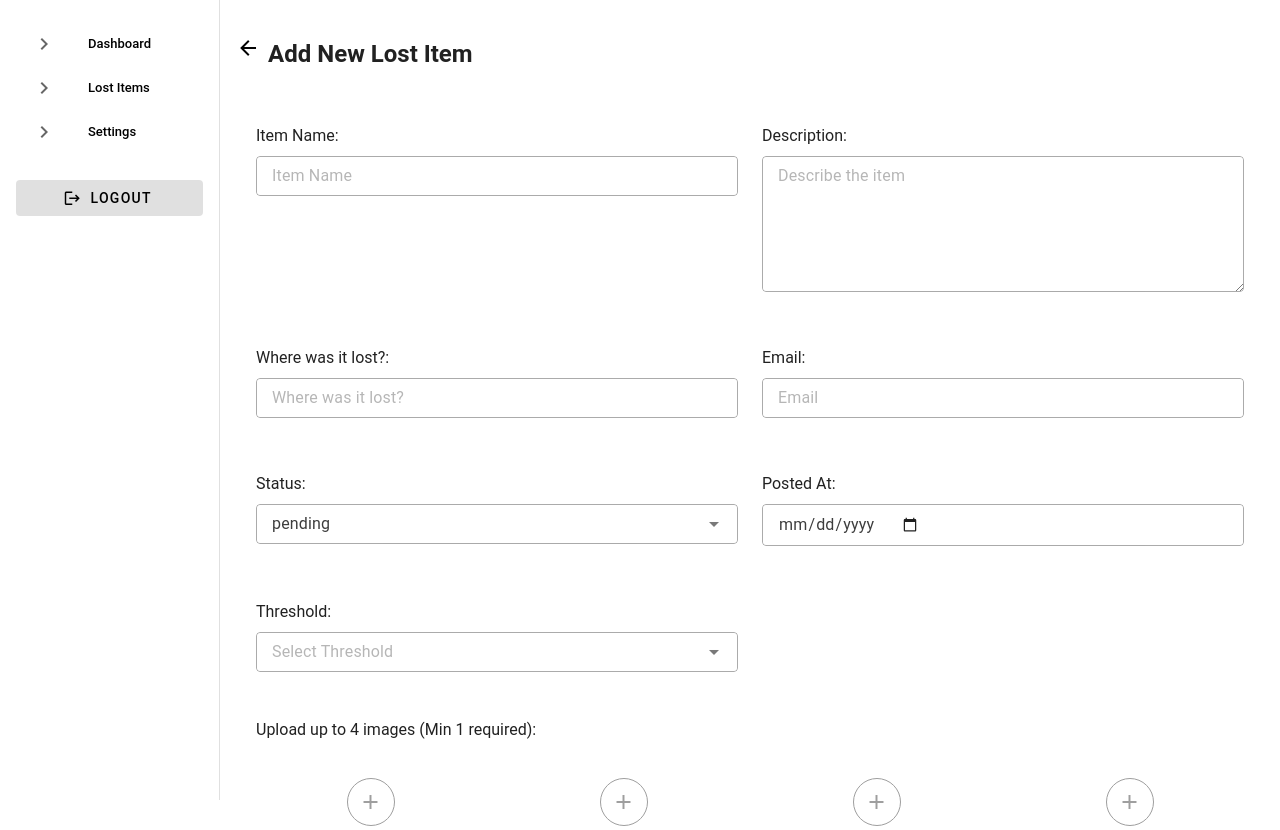
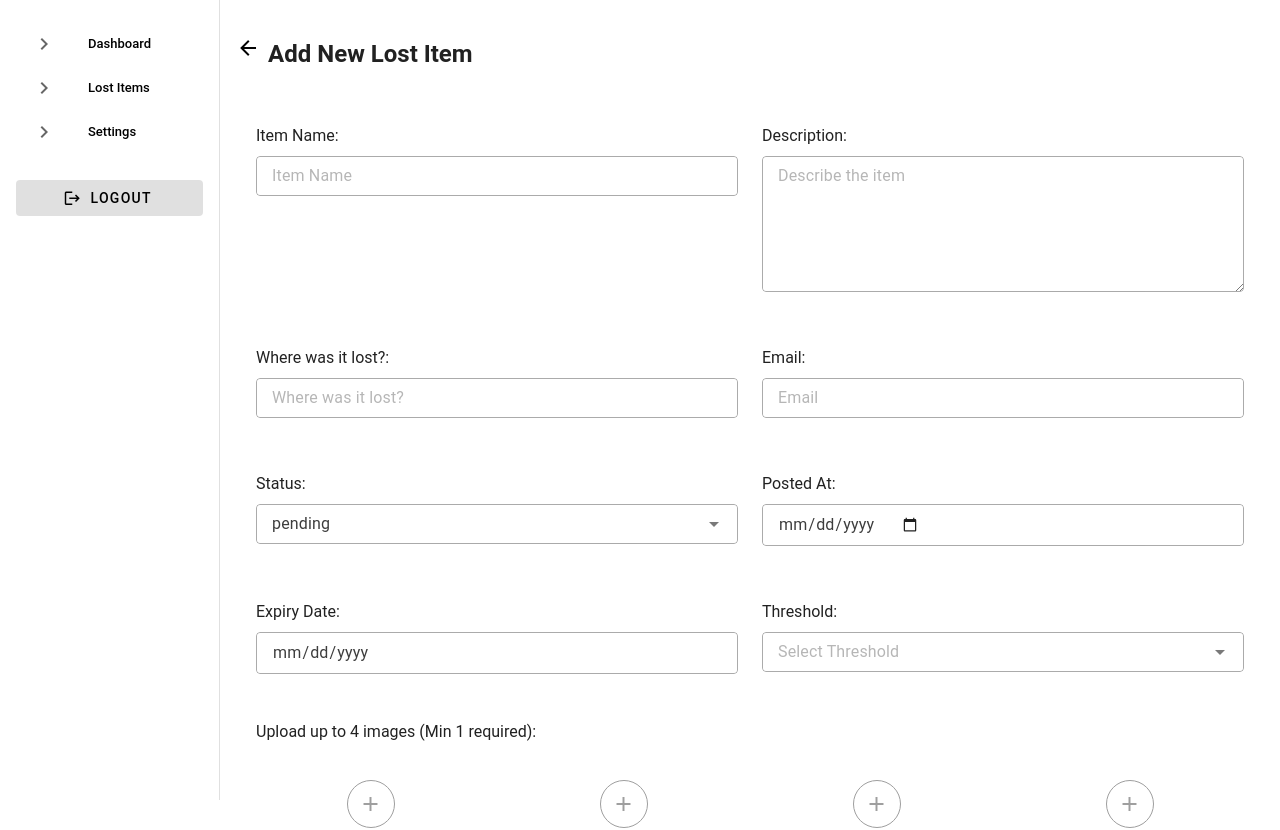
Before and after one commit to Shubhankamin/Find-Admin, a Nuxt app: page /items/1 in a window 1280 px wide. Shown: the top 830 px of the page. Built offline with nearby package versions, Linux system fonts and the light colour scheme.

Commit message:
expiry date added

```diff
--- a/components/DataTable.vue
+++ b/components/DataTable.vue
@@ -24,8 +24,8 @@
       </template>
 
       <!-- Actions -->
-      <template #item.actions="{ item }">
-        <div class="d-flex align-center">
+      <template #item.actions="{ item }" class="d-flex align-center">
+        <div class="d-flex align-center ">
           <v-btn icon color="red" variant="text" @click="emitDelete(item)">
             <v-icon>mdi-delete</v-icon>
           </v-btn>
--- a/pages/items/[id].vue
+++ b/pages/items/[id].vue
@@ -87,7 +87,18 @@
               required
               :readonly="mode === 'edit'"
             />
-            <!-- <VueDatePicker v-model="date" /> -->
+          </v-col v-if="mode === 'edit'">
+              <v-col cols="12" md="6">
+            <p class="py-2">Expiry Date:</p>
+            <v-text-field
+              v-model="form.expiryDate"
+              placeholder="Expiry Date"
+              type="date"
+              variant="outlined"
+              density="compact"
+              required
+              readonly
+            />
           </v-col>
           <v-col cols="12" md="6">
             <p class="py-2">Threshold:</p>
@@ -197,6 +208,7 @@ const form = reactive({
   postedAt: "",
   images: [],
   threshold: null,
+  expiryDate: "",
 });
 
 const thresholdOptions = [
@@ -246,6 +258,8 @@ onMounted(async () => {
       form.postedAt =
         item?.createdAt?.toDate?.().toISOString().substring(0, 10) || "";
       form.threshold = item?.threshold || null;
+form.expiryDate =
+        item?.expiryDate?.toDate?.().toISOString().substring(0, 10) || "";
 
       // ✅ Hydrate images if they exist
       if (Array.isArray(item?.images)) {
--- a/pages/items/index.vue
+++ b/pages/items/index.vue
@@ -164,12 +164,10 @@ const confirmDelete = async () => {
 
 const handleToggle = async (item: any) => {
   try {
-    // item.isEnabled = !item.isEnabled; // optimistic UI update
     await updateLostItem(item.id, { isEnabled: item.isEnabled });
     console.log("✅ isEnabled updated:", item);
   } catch (err) {
     console.error("❌ Failed to update isEnabled:", err);
-    // rollback if failed
     item.isEnabled = !item.isEnabled;
   }
 };
```
